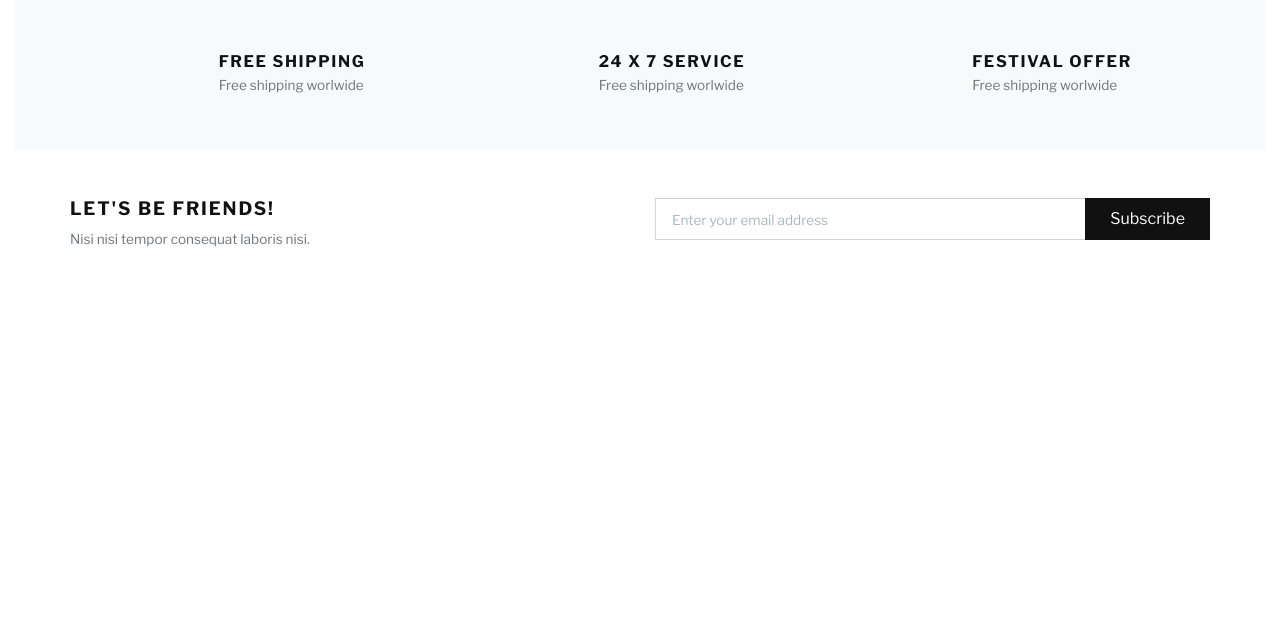
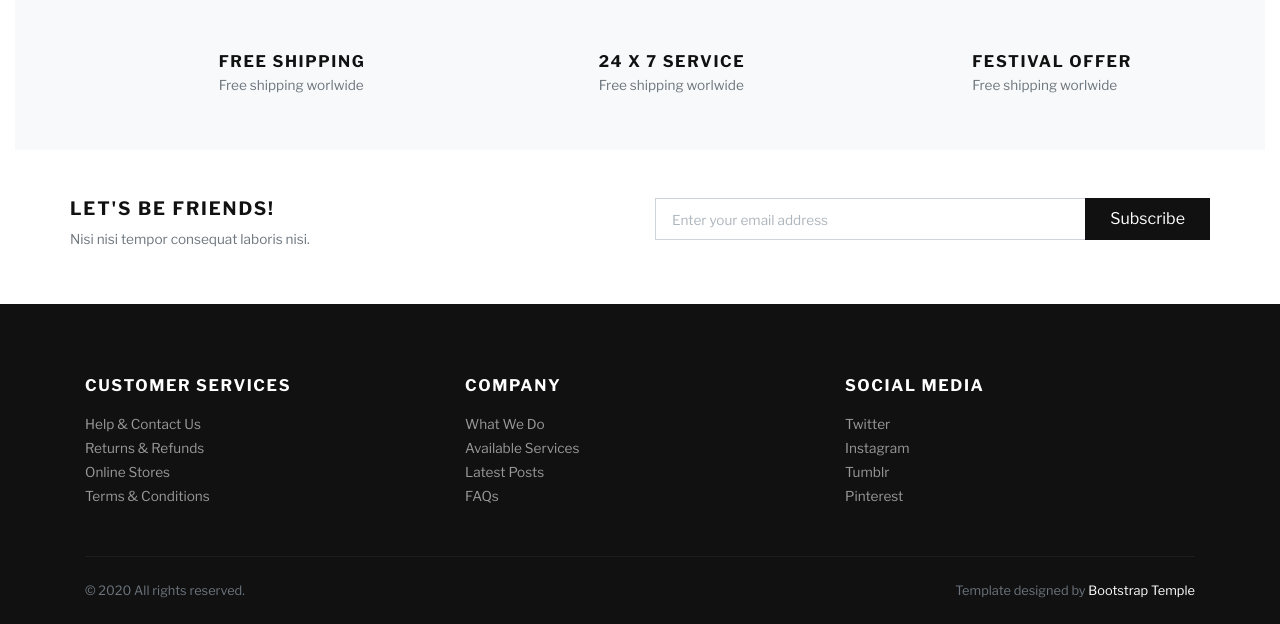
Before and after one commit to ElJefe111944/Milestone-4, a Django app: page / in a window 1280 px wide; the page is wider, and only the part inside the window is pictured. Shown: the part 2184-2808 px from the top of that part. Before the commit the page ends 2431 px from the top of that part, so only its background shows below. Run offline with Django 3.2, Linux system fonts and the light colour scheme; some libraries are stand-ins or nearby versions; some web fonts are replaced.

Commit message:
footer added to base template

```diff
--- a/templates/base.html
+++ b/templates/base.html
@@ -60,8 +60,53 @@
     {% block content %}
     {% endblock %}
     <!-- Page Content End -->
+<!-- FOOTER -->
+<footer class="bg-dark text-white">
+    <div class="container py-4">
+        <div class="row py-5">
+            <div class="col-md-4 mb-3 mb-md-0">
+                <h6 class="text-uppercase mb-3">Customer services</h6>
+                <ul class="list-unstyled mb-0">
+                    <li><a class="footer-link" href="#">Help &amp; Contact Us</a></li>
+                    <li><a class="footer-link" href="#">Returns &amp; Refunds</a></li>
+                    <li><a class="footer-link" href="#">Online Stores</a></li>
+                    <li><a class="footer-link" href="#">Terms &amp; Conditions</a></li>
+                </ul>
+            </div>
+            <div class="col-md-4 mb-3 mb-md-0">
+                <h6 class="text-uppercase mb-3">Company</h6>
+                <ul class="list-unstyled mb-0">
+                    <li><a class="footer-link" href="#">What We Do</a></li>
+                    <li><a class="footer-link" href="#">Available Services</a></li>
+                    <li><a class="footer-link" href="#">Latest Posts</a></li>
+                    <li><a class="footer-link" href="#">FAQs</a></li>
+                </ul>
+            </div>
+            <div class="col-md-4">
+                <h6 class="text-uppercase mb-3">Social media</h6>
+                <ul class="list-unstyled mb-0">
+                    <li><a class="footer-link" href="#">Twitter</a></li>
+                    <li><a class="footer-link" href="#">Instagram</a></li>
+                    <li><a class="footer-link" href="#">Tumblr</a></li>
+                    <li><a class="footer-link" href="#">Pinterest</a></li>
+                </ul>
+            </div>
+        </div>
+        <div class="border-top pt-4" style="border-color: #1d1d1d !important">
+            <div class="row">
+                <div class="col-lg-6">
+                    <p class="small text-muted mb-0">&copy; 2020 All rights reserved.</p>
+                </div>
+                <div class="col-lg-6 text-lg-right">
+                    <p class="small text-muted mb-0">Template designed by <a class="text-white reset-anchor"
+                            href="https://bootstraptemple.com/p/bootstrap-ecommerce">Bootstrap Temple</a></p>
+                </div>
+            </div>
+        </div>
+    </div>
+</footer>
+<!-- END OF FOOTER -->
 
-    <!-- Footer -->
 
     {% block postloadjs %}
     {% endblock %}
```
